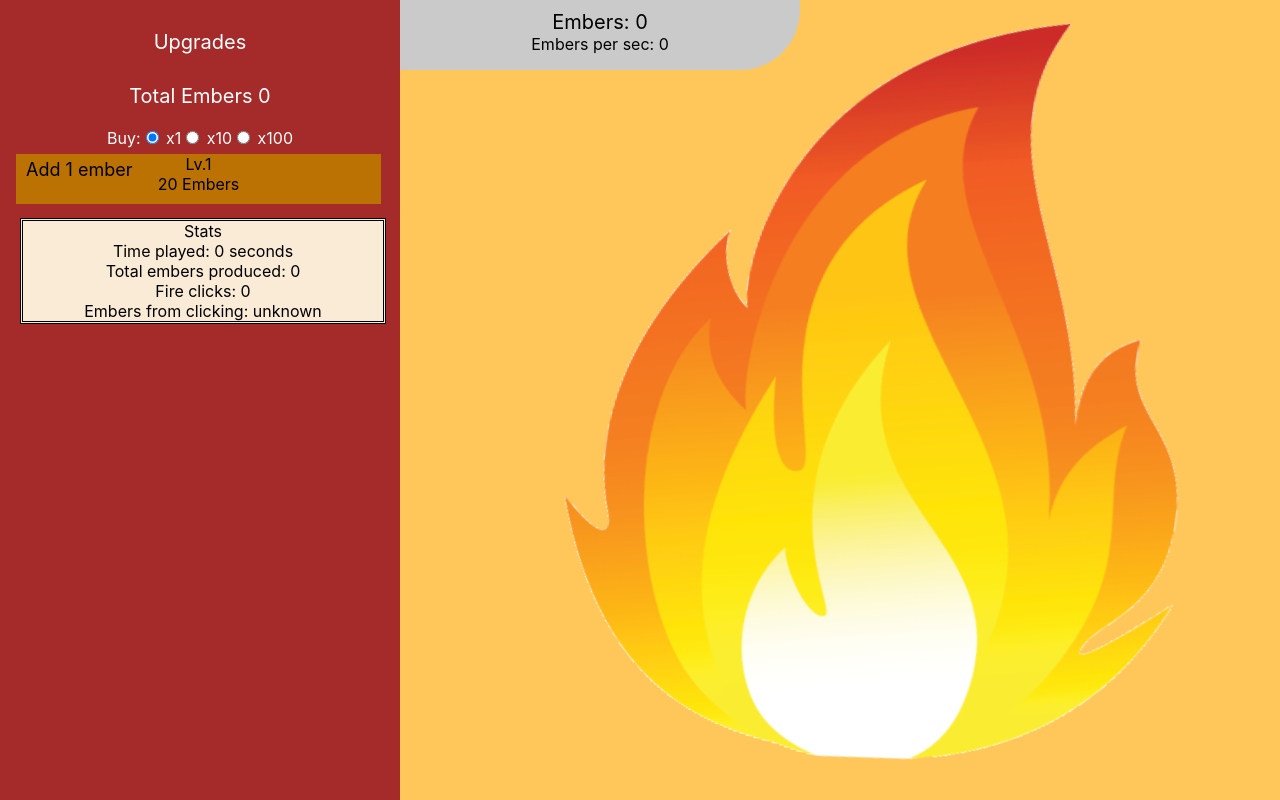
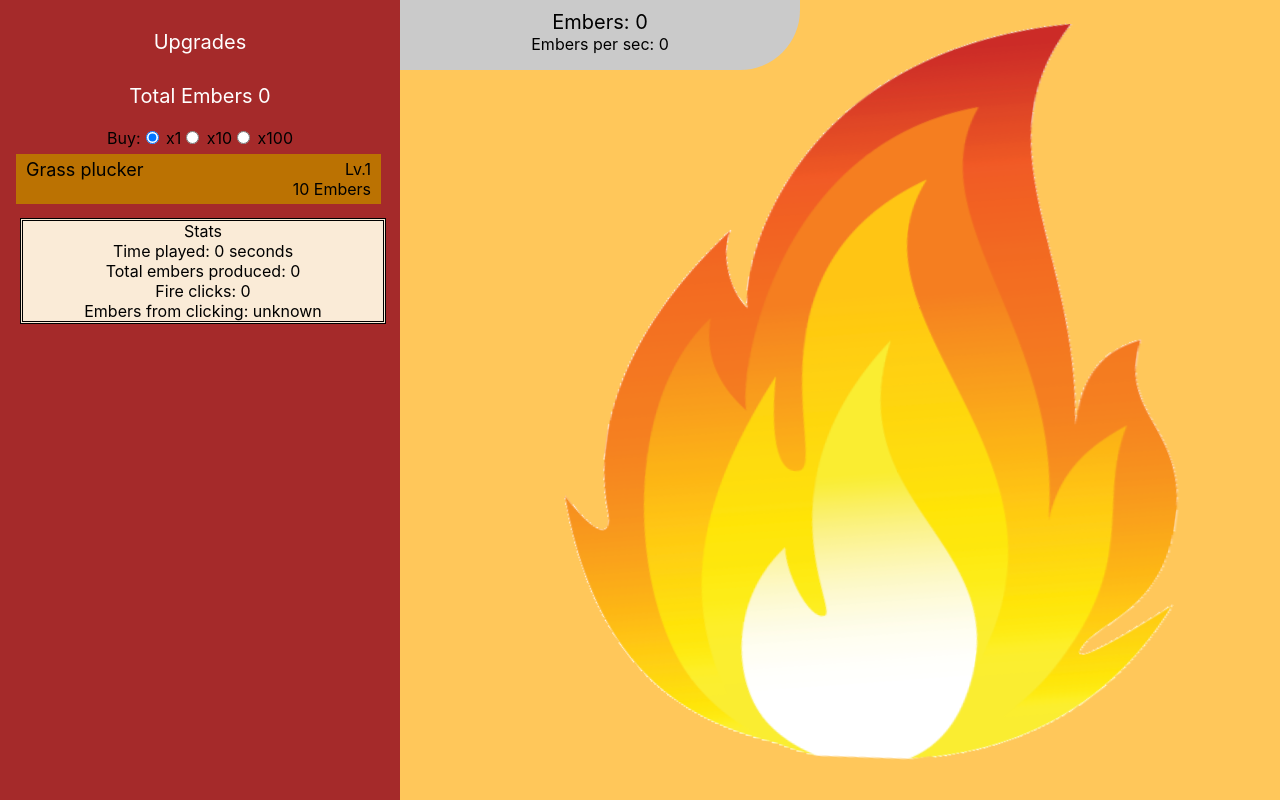
Before and after one commit to Ajknight121/Idle-Fire, a React (Create React App) app: page / in a window 1280 px wide. Built offline with nearby package versions, Linux system fonts and the light colour scheme.

Commit message:
stopped upgrades from disappearing with higher quantity radio button, gave upgrades names and started name revealing format

```diff
--- a/src/App.css
+++ b/src/App.css
@@ -69,6 +69,7 @@ body {
   border-bottom-right-radius: 60px;
   padding-top: 10px;
   box-sizing: border-box;
+  z-index: 9;
 }
 
 .ember-count {
@@ -95,8 +96,16 @@ body {
   overflow: auto;
 }
 
-.upgrade-quantity {
-  color: white;
+.upgrade-level {
+  position: absolute;
+  right: 10px;
+  top: 5px;
+}
+
+.upgrade-cost {
+  position: absolute;
+  right: 10px;
+  bottom: 5px;
 }
 
 .upgrades {
--- a/src/components/ClickerButton.tsx
+++ b/src/components/ClickerButton.tsx
@@ -1,19 +1,19 @@
-import React, {useState} from "react";
+import React, { useState } from "react";
 import { GlobalAppState } from "../model/GlobalAppState";
 import { IGlobalAppProps } from "./App.model";
 import flame from "../images/flame.png";
 
-const Spark = (prop:any) => {
+const Spark = (prop: any) => {
   return (
     <div className={"spark"}>
-            <img src={flame} alt={"spark"} draggable="false"/>
+      <img src={flame} alt={"spark"} draggable="false" />
     </div>
-    )
-}
+  );
+};
 
 export default function ClickerButton(props: IGlobalAppProps) {
   const { appState, setAppState } = props;
-    const [sparkList, setSparkState] = useState<JSX.Element[]>([])
+  const [sparkList, setSparkState] = useState<JSX.Element[]>([]);
   const handleClick = () => {
     setSparkState(sparkList.concat(<Spark key={sparkList.length} />));
     const newState = GlobalAppState.addsEmberToTotal(appState);
@@ -23,12 +23,13 @@ export default function ClickerButton(props: IGlobalAppProps) {
     <div className={"clicker-area"}>
       <div className={"counters"}>
         <div className={"ember-count"}>Embers: {appState.embers}</div>
-                <div className={"ember-per-second"}>Embers per sec: {appState.embersPerSecond}</div>
-                {/*<div className={"ember-per-second"}>Total Clicks: {appState.totalClicks}</div>*/}
+        <div className={"ember-per-second"}>
+          Embers per sec: {appState.embersPerSecond}
+        </div>
       </div>
       <div className="clicker-button" onClick={handleClick}>
         {sparkList}
-                <img src={flame} alt={"Flame level 1"} draggable="false"/>
+        <img src={flame} alt={"Flame level 1"} draggable="false" />
       </div>
     </div>
   );
--- a/src/components/Upgrade.tsx
+++ b/src/components/Upgrade.tsx
@@ -8,8 +8,8 @@ export default function Upgrade(props:IUpgrade) {
     } else {
         return (
             <div className={props.classname}>
-                <div className={"upgrade-name"}>{props.upgradeName}</div>
-                <div className={"upgrade-level"}>Lv.{props.lvl}</div>
+                <div className={"upgrade-name"}>{(props.lvl > 0) ? props.upgradeName : "???"}</div>
+                <div className={"upgrade-level"}>{(props.lvl > 0) ? "Lv." + props.lvl : ""}</div>
                 <div className={"upgrade-cost"}>{props.upgradeCost} Embers</div>
             </div>
         )
--- a/src/components/UpgradeContainer.tsx
+++ b/src/components/UpgradeContainer.tsx
@@ -1,4 +1,4 @@
-import {GameUpgradesFactory} from "../domain/gameUpgrades";
+import { GameUpgradesFactory } from "../domain/gameUpgrades";
 import { GlobalAppState } from "../model/GlobalAppState";
 import { IGlobalAppProps } from "./App.model";
 import Upgrade from "./Upgrade";
@@ -11,10 +11,8 @@ export default function UpgradeContainer(props: IGlobalAppProps) {
     //This pattern is what you'll learn when you start implementing actions and reducers as in the Redux pattern. Main point, we keep state immutable, hence spread operator to create new copies of state or in order words, we never mutate state directly as in
     // props.appState.clickPower = props.appState.clickPower + 1
 
-    //Two pure functions aka no side effects - easy to test
-    //Adrian: Figure out how to implement test coverage for our Global App State static functions TODO
     if (embers < cost) {
-        return;
+      return;
     }
     const deductedEmbersState = GlobalAppState.deductEmbers(
       cost,
@@ -40,21 +38,26 @@ export default function UpgradeContainer(props: IGlobalAppProps) {
         <input type={"radio"} value={"100"} name={"quantity"} onChange={event => upgradeQuantity(event, 100)} checked={props.appState.buyQuantity === 100}/> x100
       </div>
         <div className={"upgrades"}>
+          {/*TODO: An onclick event could be added to the upgrades div that identifies which upgrade was clicked*/}
+          <div onClick={() => buyUpgrade(props.appState.embers, 10)}>
+            <Upgrade
+                key={"Grass plucker"}
+                unlocked={true}
+                classname={props.appState.embers >= 10 ? "upgrade-available" : "upgrade-unavailable"}
+                upgradeName={"Grass plucker"}
+                originalUpgradeCost={10}
+                upgradeCost={10}
+                lvl={1}
+            />
+          </div>
           {GameUpgradesFactory.getGameUpgrades(props.appState).map((upgrade) =>
               <Upgrade
+                  key={upgrade.upgradeName}
                   {...upgrade}
-                  classname={GameUpgradesFactory.isAvailable(upgrade,props.appState.embers) ? "upgrade-available" : "upgrade-unavailable"}
+                  classname={(upgrade.unlocked && GameUpgradesFactory.canAfford(upgrade,props.appState.embers)) ? "upgrade-available" : "upgrade-unavailable"}
               />
           )}
-            <div onClick={() => buyUpgrade(props.appState.embers, 20)}>
-              <Upgrade
-                  unlocked={true}
-                  classname={props.appState.embers >= 20 ? "upgrade-available" : "upgrade-unavailable"}
-                  upgradeName={"Add 1 ember"}
-                  upgradeCost={20}
-                  lvl={1}
-              />
-            </div>
+
         </div>
         <Statistics {...props.appState}/>
     </div>
--- a/src/domain/gameUpgrades.ts
+++ b/src/domain/gameUpgrades.ts
@@ -1,43 +1,87 @@
 import { IUpgrade } from "../model/Upgrade";
-import {IGlobalAppState} from "../model/GlobalAppState";
+import { IGlobalAppState } from "../model/GlobalAppState";
 
 /** Example of the factory design pattern from GoF book
  * https://en.wikipedia.org/wiki/Factory_method_pattern
  */
 export class GameUpgradesFactory {
   constructor() {}
-  static getGameUpgrades(appState:IGlobalAppState): IUpgrade[] {
+  static getGameUpgrades(appState: IGlobalAppState): IUpgrade[] {
     return [
       GameUpgradesFactory.getBaseUpgrade(
         {
-              upgradeName: "Upgrade 1",
-              upgradeCost: 3 * appState.buyQuantity,
+          upgradeName: "Stick Thrower",
+          originalUpgradeCost: 20,
+          upgradeCost: 20 * appState.buyQuantity,
           lvl: 1,
-            }, appState.totalClicks
+        },
+        appState.totalEmbers
       ),
       GameUpgradesFactory.getBaseUpgrade(
         {
-        upgradeName: "Upgrade 2",
-        upgradeCost: 6 * appState.buyQuantity,
+          upgradeName: "Lighter thrower",
+          originalUpgradeCost: 50,
+          upgradeCost: 50 * appState.buyQuantity,
           lvl: 1,
-      },appState.totalClicks),
+        },
+        appState.totalEmbers
+      ),
       GameUpgradesFactory.getBaseUpgrade(
         {
-        upgradeName: "Upgrade 3",
-        upgradeCost: 9 * appState.buyQuantity,
-        lvl: 1,
-      },appState.totalClicks),
+          upgradeName: "Log chucker",
+          originalUpgradeCost: 100,
+          upgradeCost: 100 * appState.buyQuantity,
+          lvl: 0,
+        },
+        appState.totalEmbers
+      ),
+      GameUpgradesFactory.getBaseUpgrade(
+        {
+          upgradeName: "Gasoline thrower",
+          originalUpgradeCost: 250,
+          upgradeCost: 250 * appState.buyQuantity,
+          lvl: 0,
+        },
+        appState.totalEmbers
+      ),
+      GameUpgradesFactory.getBaseUpgrade(
+        {
+          upgradeName: "Tire dumper",
+          originalUpgradeCost: 500,
+          upgradeCost: 500 * appState.buyQuantity,
+          lvl: 0,
+        },
+        appState.totalEmbers
+      ),
+      GameUpgradesFactory.getBaseUpgrade(
+        {
+          upgradeName: "Coal shucker",
+          originalUpgradeCost: 1000,
+          upgradeCost: 1000 * appState.buyQuantity,
+          lvl: 0,
+        },
+        appState.totalEmbers
+      ),
     ];
   }
-  static isAvailable(u:IUpgrade, e:number):boolean {
+  static canAfford(u: IUpgrade, e: number): boolean {
     return u.upgradeCost <= e;
   }
 
-  static getBaseUpgrade(customProps:Partial<IUpgrade>, totalEmbers:number):IUpgrade {
+  static isUnlocked(u: IUpgrade, e: number): boolean {
+    return u.originalUpgradeCost <= e;
+  }
 
+  static getBaseUpgrade(
+    customProps: Partial<IUpgrade>,
+    totalEmbers: number
+  ): IUpgrade {
     return {
-      unlocked:GameUpgradesFactory.isAvailable(customProps as IUpgrade,totalEmbers),
-    ...customProps
-    } as IUpgrade
+      unlocked: GameUpgradesFactory.isUnlocked(
+        customProps as IUpgrade,
+        totalEmbers
+      ),
+      ...customProps,
+    } as IUpgrade;
   }
 }
--- a/src/model/Upgrade.ts
+++ b/src/model/Upgrade.ts
@@ -2,8 +2,9 @@ export interface IUpgrade {
   classname?: string;
   unlocked: boolean;
   upgradeName: string;
+  originalUpgradeCost: number;
   upgradeCost: number; //cost in embers that were created
-  lvl?: number; // Number of times upgrade is purchased
+  lvl: number; // Number of times upgrade is purchased
   // unlock(condition:number):void; // Function to change upgrade from locked/hidden to unlocked/shown
   // multiplierPercent: number  //3.5 of an ember
 }
```
Lines whose indentation alone changed are shown as unchanged.
